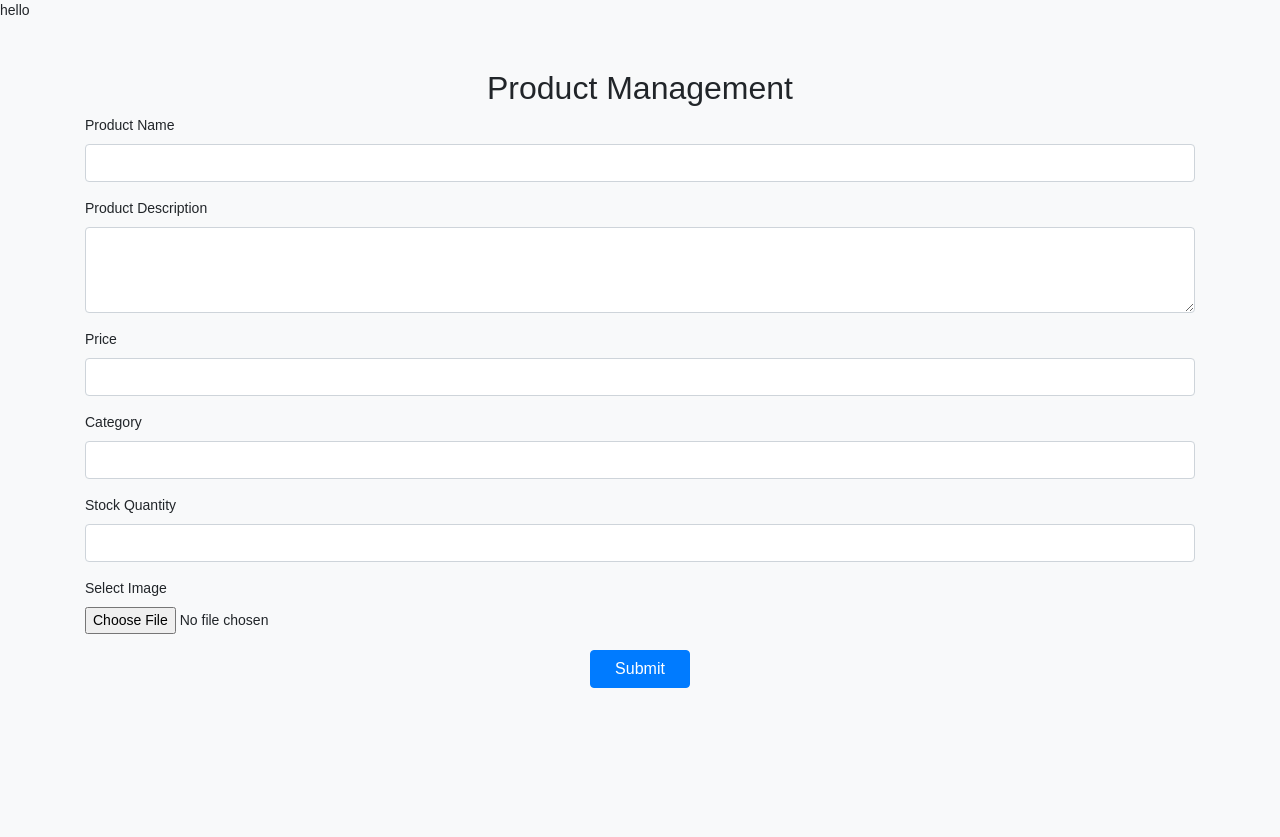
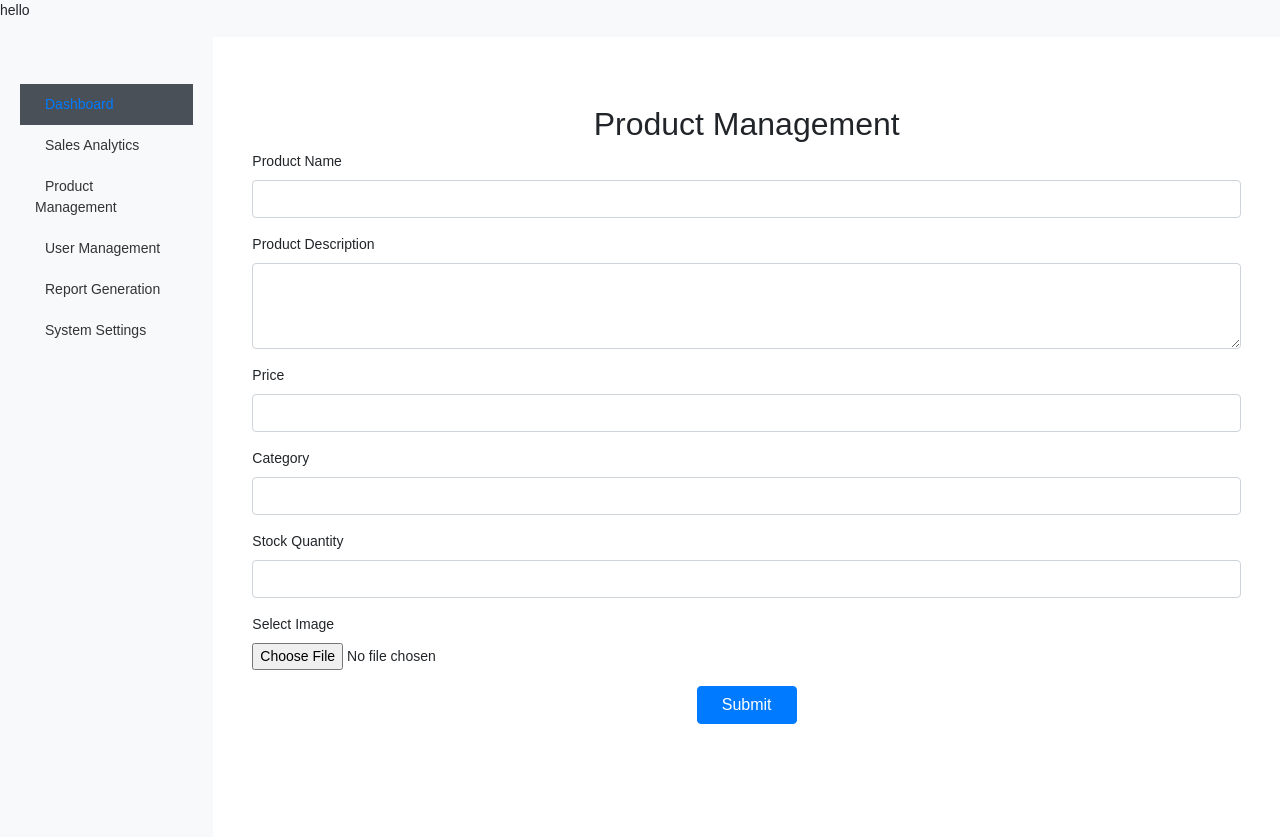
Before and after one commit to sagar0178/SALES_FORECASTING_SYSTEM, a PHP site: page /product_management.html in a window 1280 px wide. Before the commit the page ends 688 px from the top, so only its background shows below. Run offline with PHP 8.4, Linux system fonts and the light colour scheme.

Commit message:
added sidenavbar in product page

```diff
--- a/database.sql
+++ b/database.sql
@@ -23,6 +23,7 @@ CREATE TABLE Users (
 CREATE TABLE Products (
     product_id INT AUTO_INCREMENT PRIMARY KEY,
     product_name VARCHAR(100) NOT NULL,
+    ProductDescription VARCHAR(255) NOT NULL;
     category VARCHAR(50) NOT NULL,
     price DECIMAL(10, 2) NOT NULL,
     stock_quantity INT NOT NULL,
--- a/product_management.html
+++ b/product_management.html
@@ -13,7 +13,6 @@
 
     <!-- Top Navbar -->
     <div id="navbar-container"></div>
-    <!-- Page content -->
     <script>
         fetch('navbar.php')
             .then(response => response.text())
@@ -22,6 +21,48 @@
             });
     </script>
 
+    <div class="container-fluid">
+        <div class="row">
+            <!-- Sidebar -->
+            <nav id="sidebar" class="col-md-3 col-lg-2 d-md-block bg-light sidebar">
+                <div class="sidebar-sticky">
+                    <ul class="nav flex-column">
+                        <li class="nav-item">
+                            <a class="nav-link active" href="#">
+                                <i class="fas fa-tachometer-alt"></i> Dashboard
+                            </a>
+                        </li>
+                        <li class="nav-item">
+                            <a class="nav-link" href="#">
+                                <i class="fas fa-chart-line"></i> Sales Analytics
+                            </a>
+                        </li>
+                        <li class="nav-item">
+                            <a class="nav-link" href="product_management.html">
+                                <i class="fas fa-box"></i> Product Management
+                            </a>
+                        </li>
+                        <li class="nav-item">
+                            <a class="nav-link" href="#">
+                                <i class="fas fa-users"></i> User Management
+                            </a>
+                        </li>
+                        <li class="nav-item">
+                            <a class="nav-link" href="#">
+                                <i class="fas fa-file-alt"></i> Report Generation
+                            </a>
+                        </li>
+                        <li class="nav-item">
+                            <a class="nav-link" href="#">
+                                <i class="fas fa-cogs"></i> System Settings
+                            </a>
+                        </li>
+                    </ul>
+                </div>
+            </nav>
+
+            <!-- Page content -->
+            <main role="main" class="col-md-9 ml-sm-auto col-lg-10 px-md-4">
                 <div class="container mt-5">
                     <h2 class="text-center">Product Management</h2>
                     <form id="productForm" method="post" enctype="multipart/form-data" action="add_product.php">
@@ -40,7 +81,8 @@
                         </div>
                         <div class="form-group">
                             <label for="productCategory">Category</label>
-                <input type="text" class="form-control" id="productCategory" name="productCategory" required>
+                            <input type="text" class="form-control" id="productCategory" name="productCategory"
+                                required>
                         </div>
                         <div class="form-group">
                             <label for="stockQuantity">Stock Quantity</label>
@@ -48,17 +90,21 @@
                         </div>
                         <div class="form-group">
                             <label for="image">Select Image</label>
-                <input type="file" class="form-control-file" id="image" name="image" accept="image/*" required>
+                            <input type="file" class="form-control-file" id="image" name="image" accept="image/*"
+                                required>
                         </div>
                         <div class="button-container">
                             <button type="submit" class="btn btn-primary">Submit</button>
                         </div>
                     </form>
                 </div>
+            </main>
+        </div>
+    </div>
 
     <script src="https://code.jquery.com/jquery-3.5.1.min.js"></script>
     <script src="https://stackpath.bootstrapcdn.com/bootstrap/4.5.2/js/bootstrap.bundle.min.js"></script>
-    <script src="js/scripts.js"></script>
+    <script src=".js/scripts.js"></script>
 </body>
 
 </html>
```
Also changed, not shown: js/script.js (+8 -0 lines), product_stock.php (+64 -2 lines), uploads/Screenshot (2).png (added), uploads/Screenshot 2023-05-22 154635.png (added). Lines whose indentation alone changed are shown as unchanged.
